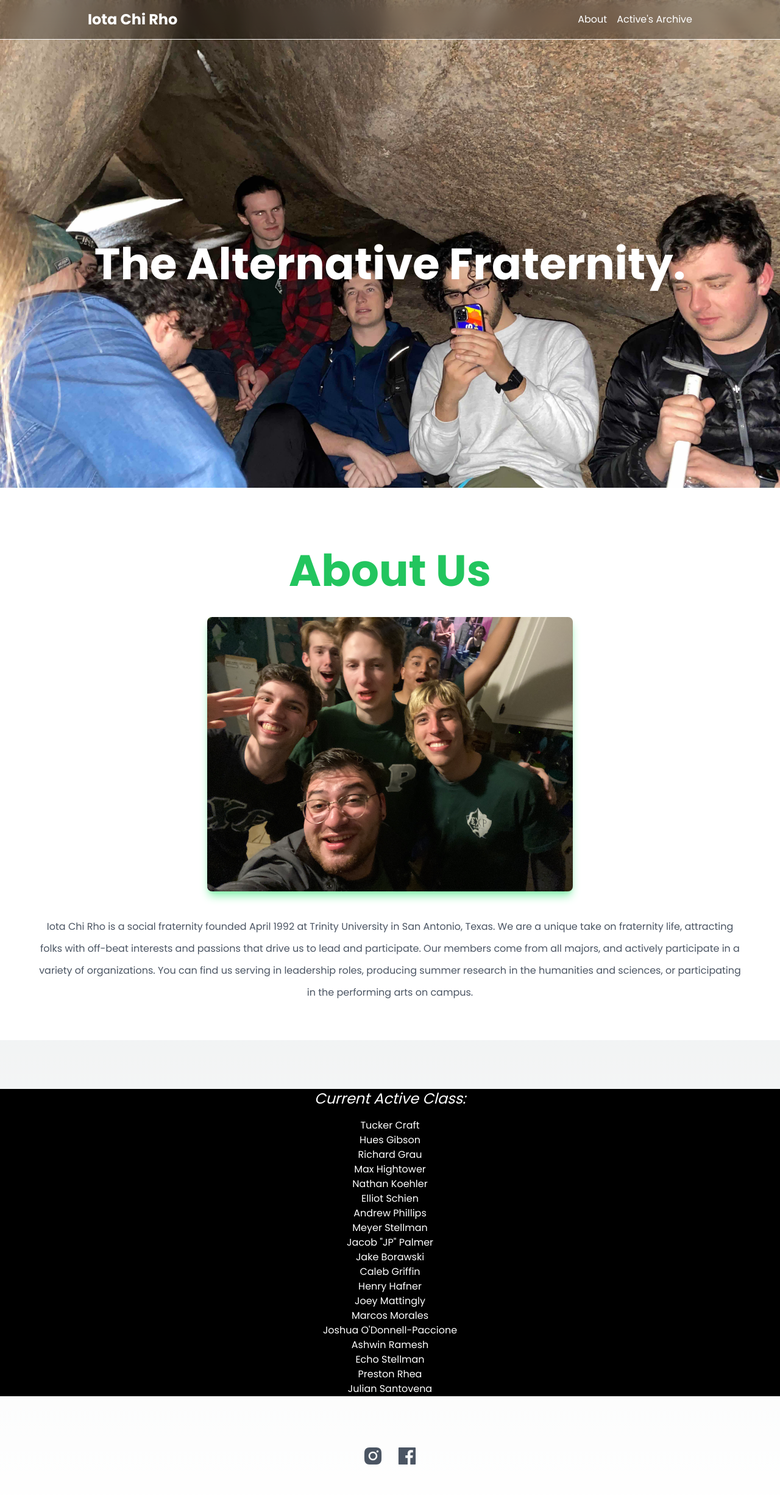
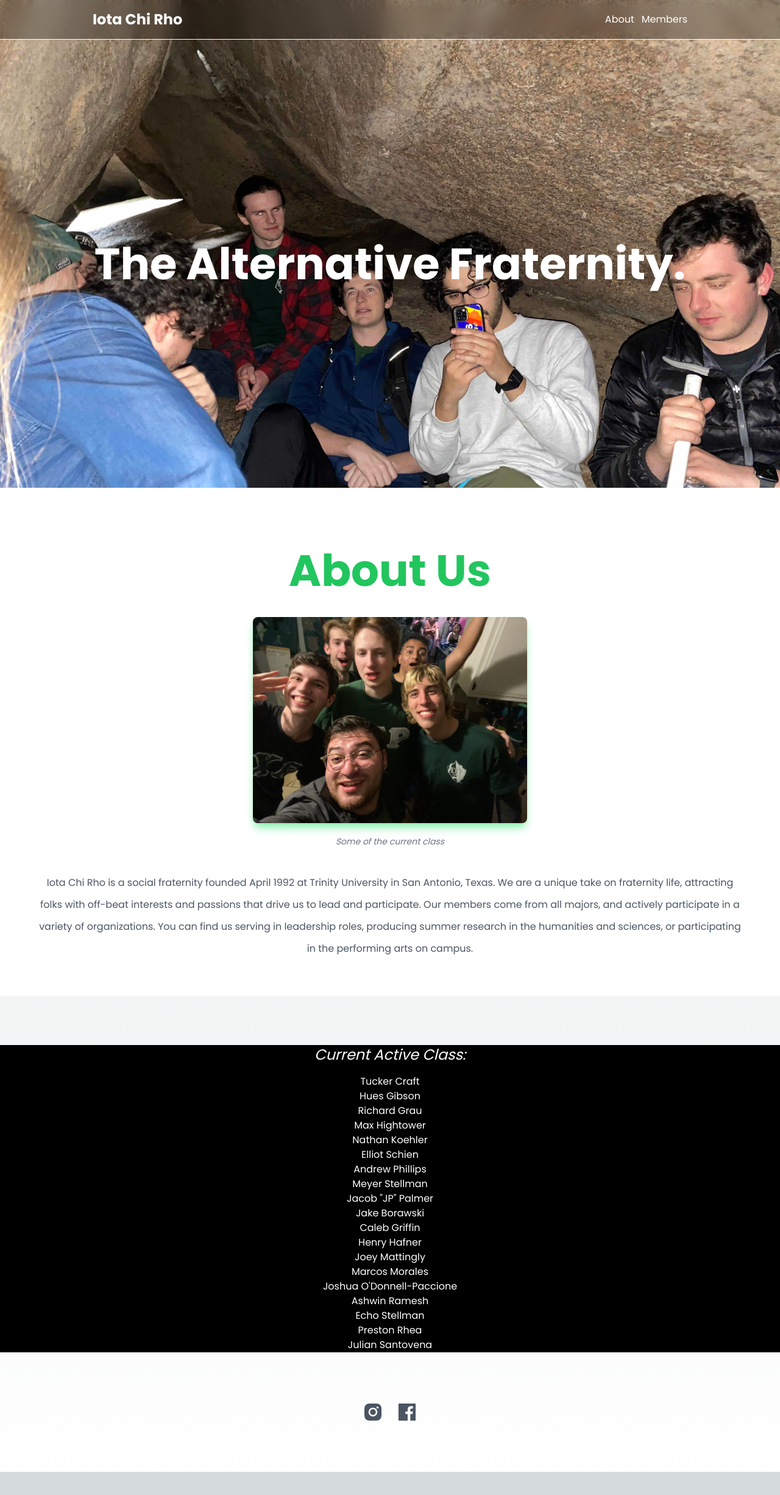
Before and after one commit to Kaelubagu/IXP-Website, a Next.js app: page / in a window 1280 px wide. Shown: the top 2452 px of the page at 61% size. After the commit the page ends 2414 px from the top, so only its background shows below. Built offline with nearby package versions, Linux system fonts and the light colour scheme.

Commit message:
Iteration 2

```diff
--- a/src/app/globals.css
+++ b/src/app/globals.css
@@ -25,3 +25,9 @@ body {
     )
     rgb(var(--background-start-rgb));
 }
+
+@layer base {
+  html {
+    @apply scroll-smooth;
+  }
+}
--- a/src/app/page.js
+++ b/src/app/page.js
@@ -2,9 +2,6 @@ import backgroundSize from 'tailwind.config.js'
 import Head from 'next/head';
 import {BsFillMoonStarsFill} from 'react-icons/bs'
 import {AiFillInstagram, AiFillFacebook} from 'react-icons/ai'
-
-
-
 
 
 
@@ -19,12 +16,13 @@ export default function Home() {
           backgroundColor: 'rgba(0,0,0, 0.5)'
     }}>
             <nav class="sticky top-0 z-10 bg-black backdrop-filter backdrop-blur-md bg-opacity-30 border-b border-white">
-              <div class="max-w-5xl mx-auto px-4">
+              <div class="max-w-5xl mx-auto px-6">
                 <div class="flex items-center justify-between h-16">
                   <span class="text-2xl text-white hover:text-green-500 transition-colors, transition duration-500 ease-in-out font-semibold ">Iota Chi Rho</span>
-                  <div class="flex space-x-4 text-white">
-                    <a href="#">About</a>
-                    <a href="#">Active's Archive</a>
+                  <div class="flex space-x-3 text-white">
+                    <a href="#About">About</a>
+                    <a href="#Members">Members</a>
+                    {/*maybe add a github*/}
                   </div>
                 </div>
               </div>
@@ -42,10 +40,12 @@ export default function Home() {
 
         {/* About */}
 
+        <a id="About"></a>
         <section class="p-5 bg-white">
           <div class="text-center">
             <h1 class="text-7xl text-center mt-20 mb-10 text-green-500 font-semibold">About Us</h1>
-            <img src="bros.jpg" width={600} height={600} class="rounded-lg mx-auto shadow-lg shadow-green-300"/>
+            <img src="bros.jpg" width={450} height={450} class="rounded-lg mx-auto shadow-lg shadow-green-300"/>
+            <h2 class="text-gray-500 mt-5 italic center-text text-sm">Some of the current class</h2>
             <div class="container mx-auto">
               <p class="text-gray-600 leading-9 p-10 text-md">
               Iota Chi Rho is a social fraternity founded April 1992 at Trinity University in San Antonio, Texas. We are a unique take on fraternity life, attracting folks with off-beat interests and passions that drive us to lead and participate. Our members come from all majors, and actively participate in a variety of organizations. You can find us serving in leadership roles, producing summer research in the humanities and sciences, or participating in the performing arts on campus.
@@ -55,6 +55,7 @@ export default function Home() {
         </section>
 
         {/*Active Members List*/}
+        <a id="Members"></a>
         <section class="bg-black container: mx-auto" >
           <div class="text-center">
             <h1 class="italic text-center mt-20 text-white text-2xl">Current Active Class:</h1>
@@ -72,7 +73,7 @@ export default function Home() {
                 <li>Jacob "JP" Palmer</li>
               </ul>
             </div>
-            <div class="text-center px-20">
+            <div class="text-center px-20 ">
               <ul>
               <li>Jake Borawski</li>
               <li>Caleb Griffin</li>
@@ -91,10 +92,20 @@ export default function Home() {
 
         {/*Footer*/}
         <section class="p-20">
-          <div class="flex justify-center gap-5 text-gray-600 text-4xl"> {/*social media images*/}
-            <AiFillInstagram/>
-            <AiFillFacebook/>
-          </div>
+
+            <div class="flex justify-center gap-5 text-gray-600 text-4xl"> {/*social media images*/}
+              <div class="hover:drop-shadow-glow hover:transition-all ease-in-out duration-300">
+                <a href="https://www.instagram.com/iotachirho/">
+                  <AiFillInstagram/>
+                </a>
+              </div>
+              <div class="hover:drop-shadow-glow hover:transition-all ease-in-out duration-300">
+                <a href="https://www.facebook.com/ixptu/">
+                  <AiFillFacebook/>
+                </a>
+              </div>
+            </div>
+
         </section>
 
 
--- a/tailwind.config.js
+++ b/tailwind.config.js
@@ -20,6 +20,12 @@ module.exports = {
         'contain': 'contain',
         '50%': '50%',
         '16': '4rem',
+      },
+      dropShadow: {
+        glow: [
+          "0 0px 20px rgba(255,255, 255, 0.45)",
+          "0 0px 65px rgba(255, 255,255, 0.4)"
+        ]
       }
     }
   },
```
